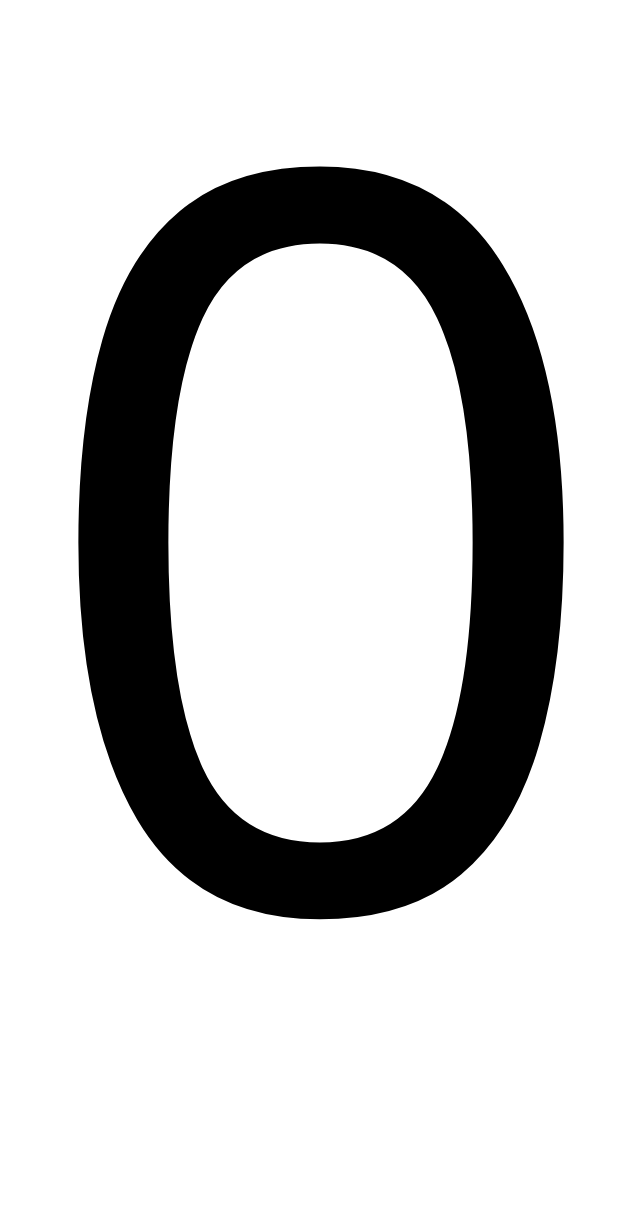
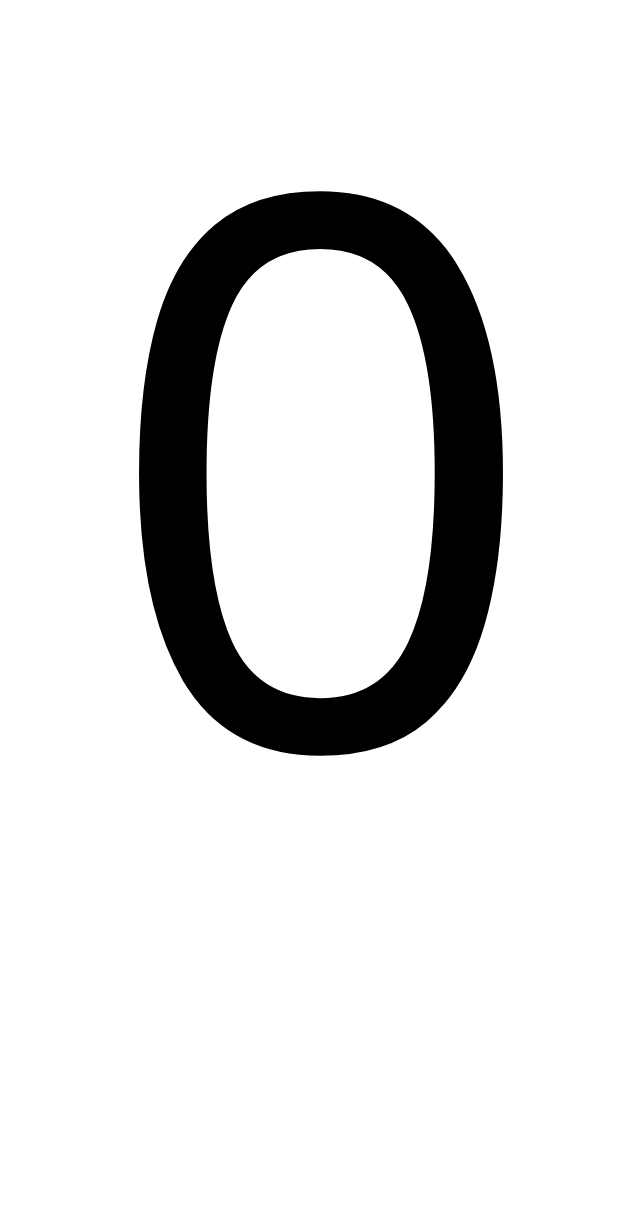
Before and after one commit to ChaoticRoman/ChaoticRoman.github.io, a Jekyll site: the page digits.html, which Jekyll copies as it is, in a window 1280 px wide. Shown: the whole page, without its empty margins (319-959 px from the left). Built offline with Jekyll 4.4.1, drawn with Linux system fonts in a browser that asks for light colours; after the commit the page ends 973 px from its top, so only the background shows below that.

Commit message:
Decrease the size in digits tool

```diff
--- a/digits.html
+++ b/digits.html
@@ -21,7 +21,7 @@
       font-family: system-ui, -apple-system, Segoe UI, Roboto, Arial, sans-serif;
     }
     #value {
-      font-size: 80vw; /* scales with viewport, stays big on phones/desktops */
+      font-size: 60vw; /* scales with viewport, stays big on phones/desktops */
       line-height: 1;
       margin: 0;
     }
```
